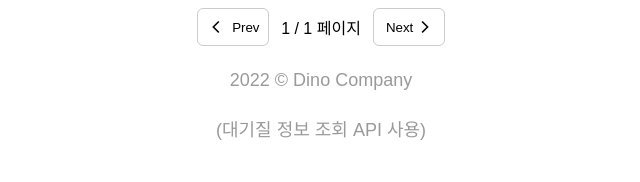
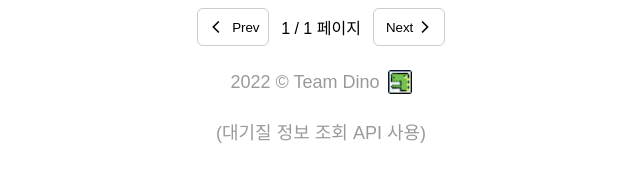
Before and after one commit to WariHue/hackerton-2022, a website built with Vite: page client/index.html in a window 1280 px wide. Shown: the part 354-536 px from the top of the page, 319-959 px from the left. Built offline with nearby package versions, Linux system fonts and the light colour scheme; no server answers; a web font is replaced by a local one.

Commit message:
dino company to team dino

```diff
--- a/client/index.html
+++ b/client/index.html
@@ -49,7 +49,10 @@
             >
           </button>
         </div>
-        <div class="copyright">2022 &copy; Dino Company</div>
+        <div class="copyright">
+          2022 &copy; Team Dino
+          <img src="/dino-icon.png" class="copyright-dino-icon" alt="icon" />
+        </div>
         <div class="copyright">(대기질 정보 조회 API 사용)</div>
       </div>
     </div>
--- a/client/src/style.css
+++ b/client/src/style.css
@@ -171,6 +171,10 @@ body {
   margin-top: 24px;
   margin-bottom: 24px;
   color: rgba(0, 0, 0, 0.4);
+  display: flex;
+  align-items: center;
+  justify-content: center;
+  gap: 8px;
 }
 
 .ti {
@@ -269,3 +273,8 @@ body {
   animation-iteration-count: infinite;
   animation-timing-function: linear;
 }
+
+.copyright-dino-icon {
+  width: 24px;
+  height: 24px;
+}
```
